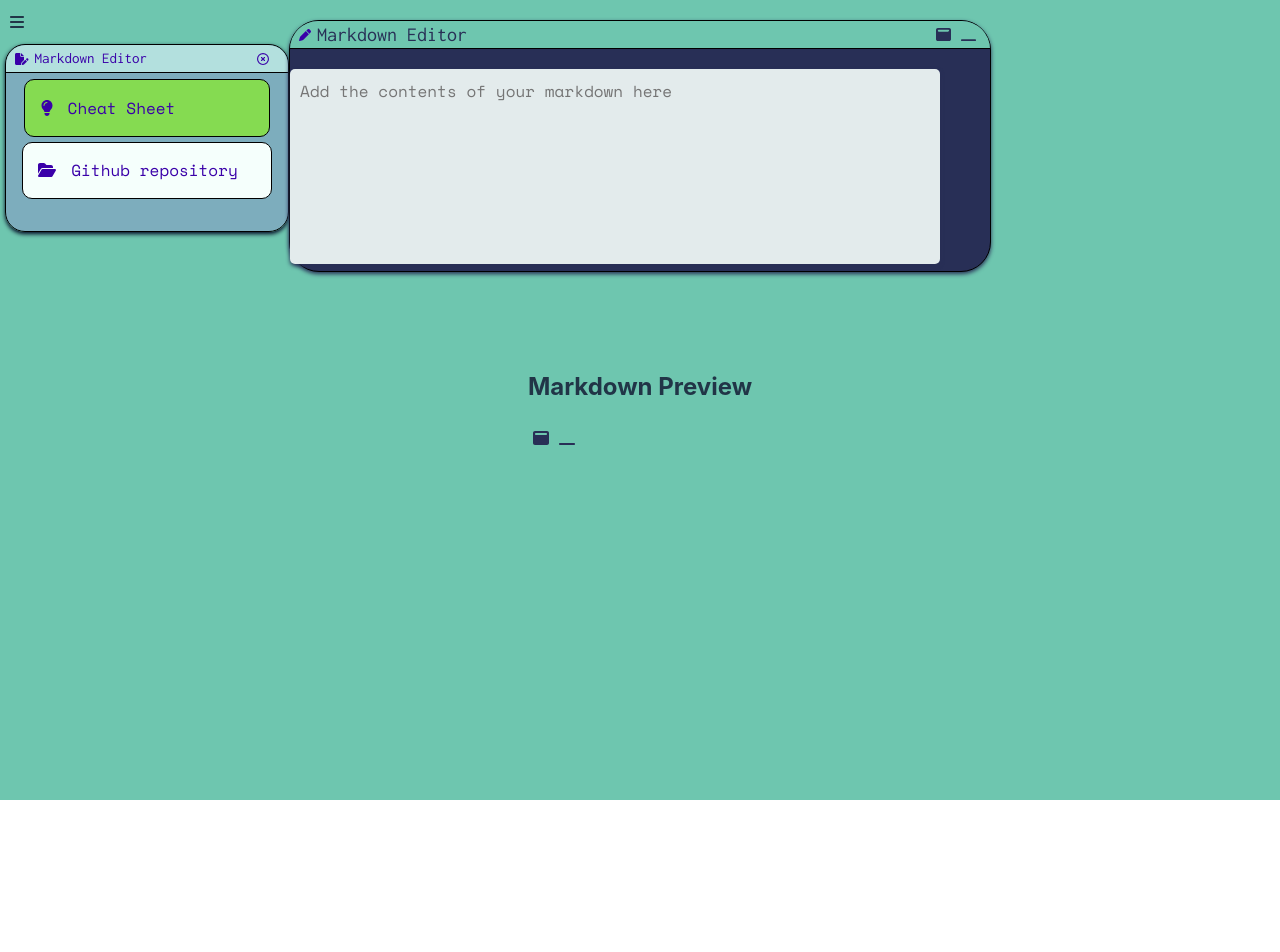
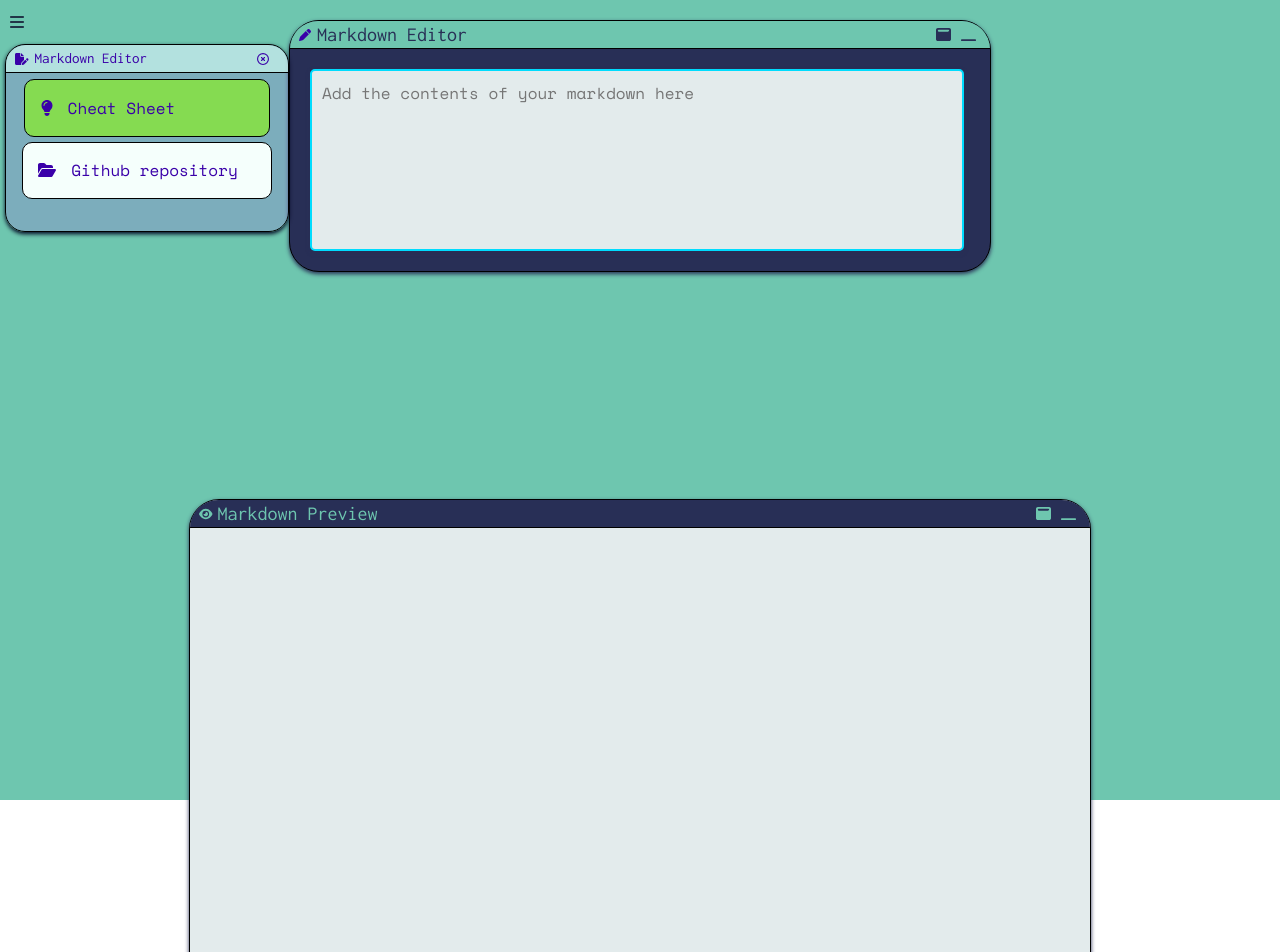
Before and after one commit to natmsaenz/react-projects, a React (Vite) app in the folder markdown-viewer/: page / in a window 1280 px wide. Shown: the top 952 px of the page. Before the commit the page ends 800 px from the top, so only its background shows below. Built offline with nearby package versions, Linux system fonts and the light colour scheme.

Commit message:
fixed the issue with the preview showing the content

```diff
--- a/markdown-viewer/src/App.css
+++ b/markdown-viewer/src/App.css
@@ -49,4 +49,7 @@ body {
   display: flex;
   flex-direction: column;
   align-items: center;
+  justify-content: center;
+  height: 100%;
+  position: absolute;
 }
--- a/markdown-viewer/src/App.tsx
+++ b/markdown-viewer/src/App.tsx
@@ -11,15 +11,15 @@ function App() {
 
   return (
     <div className='container'>
+        <div className='markdownWrapper'>
+
+<MarkdownEditor />
+</div>
       <div className='sidebarWrapper'>
       <Sidebar />
       </div>
 
-      <div className='markdownWrapper'>
 
-        <MarkdownEditor />
-        <MarkdownPreview content={markdownContent} />
-      </div>
 
     </div>
   )
--- a/markdown-viewer/src/components/markdownEditor/MarkdownEditor.css
+++ b/markdown-viewer/src/components/markdownEditor/MarkdownEditor.css
@@ -26,11 +26,13 @@
     position: fixed;
     top: 0;
     margin-top: 20px;
+    margin-bottom: 30px;
 }
 
 .markdownEditorContainer.expanded{
     width: 700px;
    height: 600px;
+   margin-bottom: 0;
 }
 
 .topBar{
@@ -90,12 +92,22 @@ textarea.markdownEditor{
     padding: 10px;
     resize: none;
     border: none;
-    margin-top:20px;
+    margin:20px;
     border-radius: 5px;
     box-shadow: 0 2px 4px var(--navy);
+    border: 2px solid var(--aqua);
     background-color: var(--light-aqua);
     font-size: 16px;
     font-family: var(--ff-secondary);
     line-height: 1.5;
     overflow-y: scroll;
 }
+
+textarea.markdownEditor.expanded{
+    height: 90%;
+}
+
+.textarea.focused{
+border-color:var(--purple) ;
+outline: none;
+}
--- a/markdown-viewer/src/components/markdownEditor/MarkdownEditor.tsx
+++ b/markdown-viewer/src/components/markdownEditor/MarkdownEditor.tsx
@@ -22,6 +22,9 @@ const MarkdownEditor = () => {
   const handleMinimizeClick = () => {
     setIsExpanded(false);
   };
+  const handleExpandClick = () => {
+    setIsExpanded((prevExpanded) => !prevExpanded);
+  };
 
   return (
     <>
@@ -41,26 +44,15 @@ const MarkdownEditor = () => {
         </div>
 
         <textarea
-          className="markdownEditor"
+          className={`markdownEditor ${isExpanded ? "expanded" : ""}`}
           value={markdownContent}
           onChange={handleMarkdownChange}
           placeholder="Add the contents of your markdown here"
         />
 
       </div>
+<MarkdownPreview content={markdownContent} />
 
-      <div className={`markdownPreviewContainer ${isExpanded ? "expanded" : ""}`}>
-        <div className="topBarPreview">
-          <h2 className="previewTitle">Markdown Preview</h2>
-          <div className="expandButtonsWrapper">
-          <FontAwesomeIcon icon={faWindowMaximize} id="max" className={`maximizeButton ${isExpanded ? "" : "expanded"}`} onClick={handleMaximizeClick}/>
-        <FontAwesomeIcon icon={faWindowMinimize} id="min" className={`minimizeButton ${isExpanded ? "expanded" : ""}`} onClick={handleMinimizeClick}/>
-
-        </div>
-
-        </div>
-        <MarkdownPreview content={markdownContent} />
-      </div>
     </>
   );
 };
--- a/markdown-viewer/src/components/markdownPreview/MarkdownPreview.css
+++ b/markdown-viewer/src/components/markdownPreview/MarkdownPreview.css
@@ -0,0 +1,77 @@
+:root {
+  --teal: #6ec6af;
+  --light: rgb(245, 255, 252);
+  --green: #85db51;
+  --navy: #282f56;
+  --purple: #9d65b5;
+  --lavender: rgb(222, 184, 238);
+  --indigo: #3a00a9;
+  --aqua: #00dcfe;
+  --light-aqua: #e3ebec;
+  --black: #000000;
+
+  --ff-primary: "Inconsolata", sans-serif;
+  --ff-secondary: "Space Mono", sans-serif;
+}
+
+.markdownPreviewContainer {
+  width: 900px;
+  height: 500px;
+  border-radius: 30px;
+  border: solid 1px var(--black);
+  background-color: var(--light-aqua);
+  box-shadow: 0 2px 4px var(--navy);
+  top: 0;
+  margin-bottom: 100px;
+}
+
+.markdownPreviewContainer.expanded {
+  height: 900px;
+  margin-bottom: 0;
+}
+
+.topBarPreview {
+  display: flex;
+  flex-direction: row;
+  align-items: center;
+  justify-content: space-between;
+  color: var(--indigo);
+  font-size: 15px;
+  background-color: var(--navy);
+  border-bottom: 1px solid var(--black);
+  height: 9px;
+  padding: 9px;
+  position: relative;
+  top: 0;
+  left: 0;
+  right: 0;
+
+  border-top-right-radius: 30px;
+  border-top-left-radius: 30px;
+}
+.topBarPreview .leftSideContentPreview {
+  display: flex;
+  align-items: center;
+}
+
+.previewTitle {
+  padding: 5px;
+  font-family: var(--ff-primary);
+  font-weight: 200;
+  color: var(--teal);
+  font-size: 20px;
+}
+#eye {
+  color: var(--teal);
+  font-size: 12px;
+}
+.maximizePreviewButton{
+    padding: 5px;
+    color: var(--teal);
+}
+
+.minimizePreviewButton{
+    padding: 5px;
+    color: var(--teal);
+
+}
--- a/markdown-viewer/src/components/markdownPreview/MarkdownPreview.tsx
+++ b/markdown-viewer/src/components/markdownPreview/MarkdownPreview.tsx
@@ -1,7 +1,8 @@
 /* eslint-disable @typescript-eslint/no-unused-vars */
 import React, { useState } from "react";
 import ReactMarkdown from "react-markdown";
-import ExpandButtons from "../expandButton/ExpandButtons";
+import { FontAwesomeIcon } from "@fortawesome/react-fontawesome";
+import {  faWindowMaximize, faWindowMinimize,faEye } from "@fortawesome/free-solid-svg-icons";
 import "./MarkdownPreview.css";
 
 interface MarkdownPreviewProps {
@@ -9,10 +10,34 @@ interface MarkdownPreviewProps {
 }
 
 const MarkdownPreview: React.FC<MarkdownPreviewProps> = ({ content }) => {
+  const [isExpanded, setIsExpanded] = useState(false);
+
+  const handleMaximizeClick = () => {
+    setIsExpanded(true);
+  };
+
+  const handleMinimizeClick = () => {
+    setIsExpanded(false);
+  };
   return (
-    <div className="MarkdownPreview">
-      <ReactMarkdown>{content}</ReactMarkdown>
+    <div className={`markdownPreviewContainer ${isExpanded ? "expanded" : ""}`}>
+    <div className="topBarPreview">
+      <div className="leftSideContentPreview">
+      <FontAwesomeIcon icon={faEye} id="eye" />
+      <h2 className="previewTitle">Markdown Preview</h2>
+
+      </div>
+      <div className="expandButtonsWrapper">
+      <FontAwesomeIcon icon={faWindowMaximize} id="max" className={`maximizePreviewButton ${isExpanded ? "" : "expanded"}`} onClick={handleMaximizeClick}/>
+    <FontAwesomeIcon icon={faWindowMinimize} id="min" className={`minimizePreviewButton ${isExpanded ? "expanded" : ""}`} onClick={handleMinimizeClick}/>
+
     </div>
+
+    </div>
+    <ReactMarkdown>{content}</ReactMarkdown>
+  </div>
+
+
   );
 };
 
```
